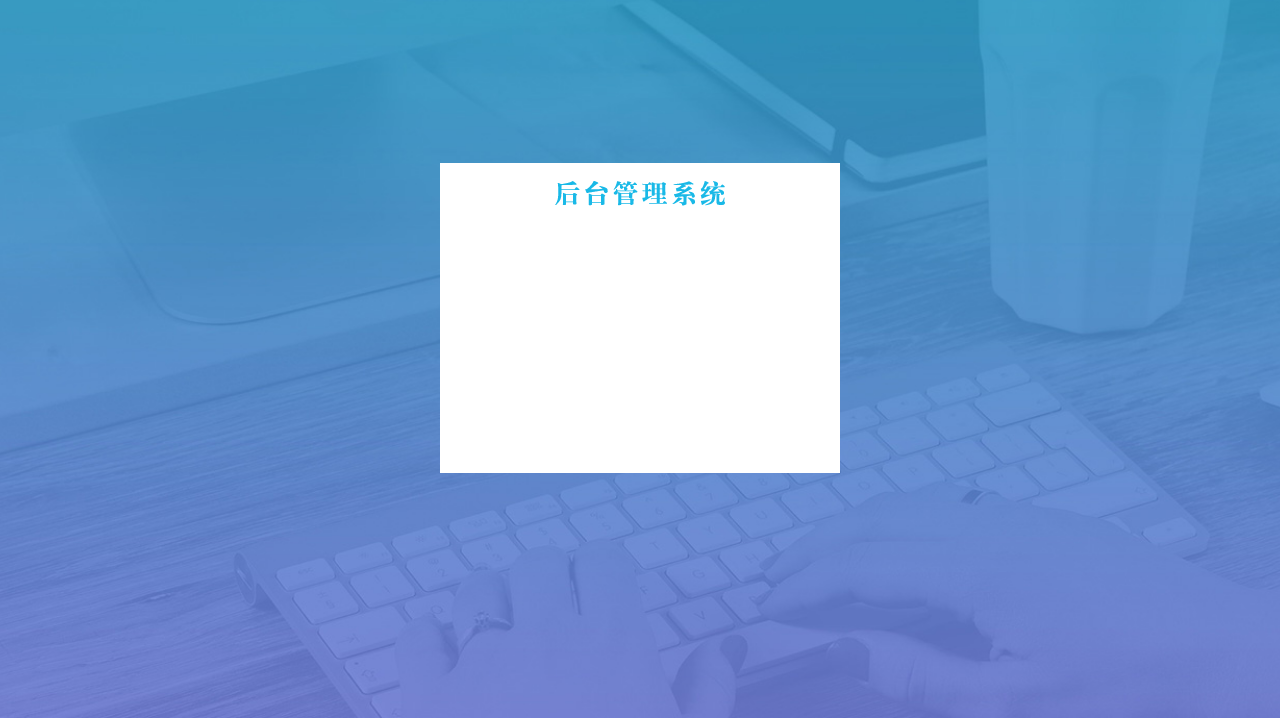
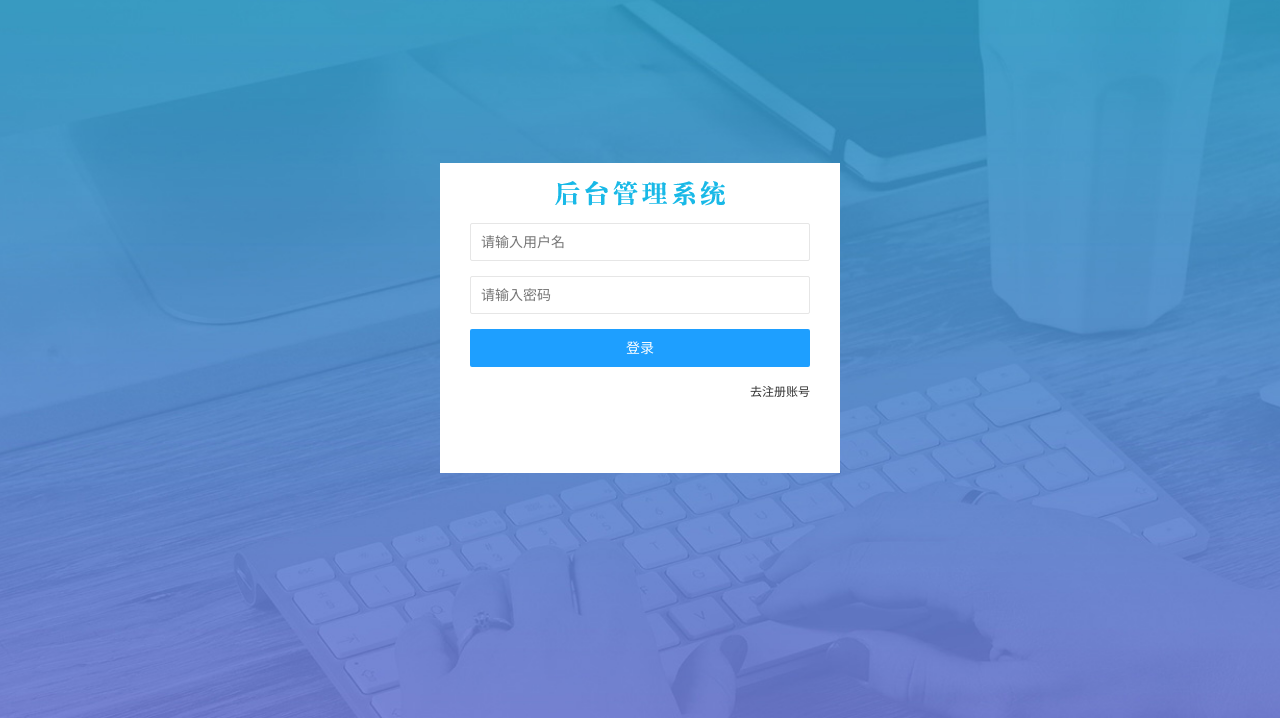
Before and after one commit to yangqibei/bigevent, a plain HTML site: page login.html in a window 1280 px wide. Shown: the part 82-800 px from the top of the page. Drawn offline with Linux system fonts and the light colour scheme.

Commit message:
login登录框和注册框的样式美化

```diff
--- a/assets/css/login.css
+++ b/assets/css/login.css
@@ -1,3 +1,4 @@
+/* -----------body------------ */
 html,
 body {
   margin: 0;
@@ -6,7 +7,9 @@ body {
   height: 100%;
   background: url(/assets/images/login_bg.jpg) no-repeat center center/cover;
 }
+/* -----------body------------ */
 
+/* -----------登录注册区域------------ */
 .loginAndRegBox {
   width: 400px;
   height: 310px;
@@ -16,8 +19,24 @@ body {
   top: 50%;
   transform: translate(-50%, -50%);
 }
-
+/* 登录标题 */
 .loginAndRegBox .title-box {
   height: 60px;
   background: url(/assets/images/login_title.png) no-repeat center;
 }
+
+/* 注册按钮 */
+.reg-box {
+    display: none;
+  }
+/* 登录表单美化 */
+  .layui-form {
+    padding: 0 30px;
+  }
+/* “去注册页面” 按钮美化 */
+  .link {
+    display: flex;
+    justify-content: flex-end;
+    font-size: 12px;
+  }
+/* -----------登录注册区域------------ */
--- a/login.html
+++ b/login.html
@@ -20,7 +20,41 @@
 
     <!-- 登录注册区域 -->
     <div class="loginAndRegBox">
+        <!-- 登录标题 -->
         <div class="title-box"></div>
+        <!-- 登录 -->
+        <div class="login-box">
+            <!-- 登录的表单 -->
+            <form class="layui-form" id="form_login">
+
+                <!-- 用户名 -->
+                <div class="layui-form-item">
+                    <input type="text" name="username" required lay-verify="required" placeholder="请输入用户名"
+                        autocomplete="off" class="layui-input" />
+                </div>
+
+                <!-- 密码 -->
+                <div class="layui-form-item">
+                    <input type="password" name="password" required lay-verify="required" placeholder="请输入密码"
+                        autocomplete="off" class="layui-input" />
+                </div>
+
+                <!-- 登录按钮 -->
+                <div class="layui-form-item">
+                    <!-- 注意：表单提交按钮和普通按钮的区别，就是 lay-submit 属性 -->
+                    <button class="layui-btn layui-btn-normal layui-btn-fluid" lay-submit>
+                        登录
+                    </button>
+                </div>
+                <div class="layui-form-item link">
+                    <a href="javascript:;" id="link_reg">去注册账号</a>
+                </div>
+            </form>
+        </div>
+        <!-- 注册 -->
+        <div class="reg-box">
+            <a href="javascript:;" id="link_login">去登录</a>
+        </div>
     </div>
 </body>
 
```
Also changed, not shown: assets/js/login.js (added, +14 -0 lines).
